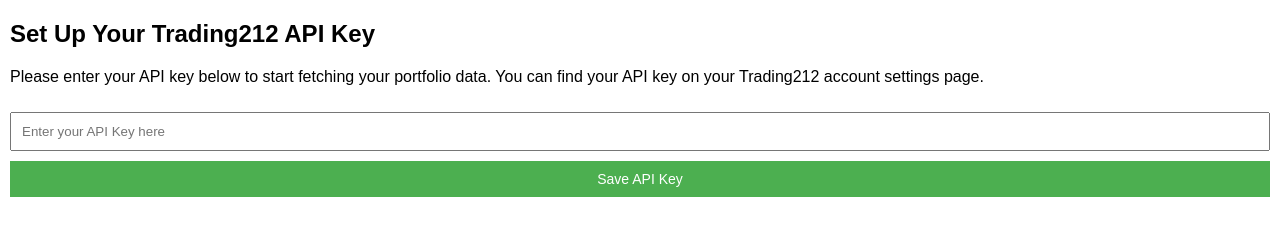
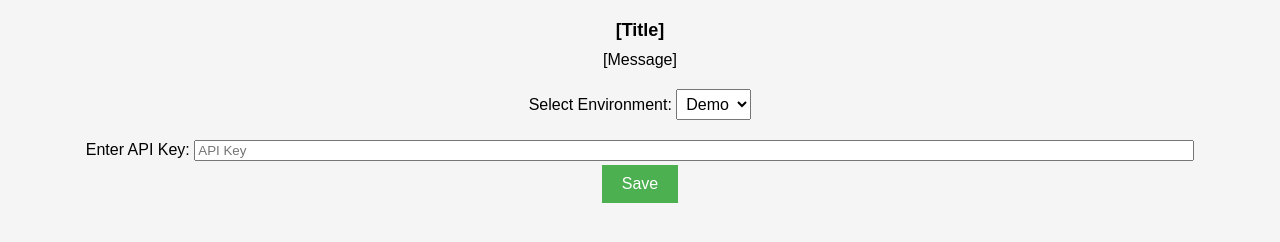
Before and after one commit to niklas-joh/portfolio_tracker_google_sheets, a plain HTML site: page main/api_key_setup.html in a window 1280 px wide. Drawn offline with Linux system fonts and the light colour scheme.

Commit message:
add css to html styling

```diff
--- a/main/api_key_setup.html
+++ b/main/api_key_setup.html
@@ -1,50 +1,34 @@
-<!-- HTML for API Key Setup Sidebar -->
 <!DOCTYPE html>
 <html>
 <head>
-  <base target="_top">
-  <style>
-    body {
-      font-family: Arial, sans-serif;
-      margin: 10px;
-      overflow-x: hidden; /* Prevents horizontal scrolling */
-    }
-    .input-field {
-      width: 100%; /* Adjusted to fit within the viewport without horizontal scrolling */
-      padding: 10px;
-      margin: 10px 0;
-      box-sizing: border-box; /* Ensures padding and border are included in the width calculation */
-    }
-    .button {
-      width: 100%;
-      background-color: #4CAF50;
-      color: white;
-      padding: 10px;
-      border: none;
-      cursor: pointer;
-      font-size: 14px;
-      box-sizing: border-box; /* Makes sure button fits well within the container */
-    }
-    .button:hover {
-      background-color: #45a049;
-    }
-  </style>
+  <title>Custom Modal Template</title>
+  <link rel="stylesheet" href="modal_styles.css">
 </head>
 <body>
-
-  <h2>Set Up Your Trading212 API Key</h2>
-  <p>Please enter your API key below to start fetching your portfolio data. You can find your API key on your Trading212 account settings page.</p>
-
-  <input id="apiKeyInput" class="input-field" type="text" placeholder="Enter your API Key here">
-  <button class="button" onclick="saveApiKey()">Save API Key</button>
-
-  <div id="statusMessage" style="margin-top: 20px;"></div>
+  <div class="modal-container">
+    <div class="title" id="modalTitle">[Title]</div>
+    <div class="content" id="modalContent">[Message]</div>
+    <div class="environment-selection">
+      <label for="environment">Select Environment:</label>
+      <select id="environment">
+        <option value="demo">Demo</option>
+        <option value="live">Live</option>
+      </select>
+    </div>
+    <div class="api-key-input" style="margin-top: 20px;">
+      <label for="apiKey">Enter API Key:</label>
+      <input type="text" id="apiKey" placeholder="API Key" style="width: 80%;">
+    </div>
+    <button onclick="saveApiKey()">Save</button>
+    <div id="statusMessage" style="margin-top: 10px; color: red;"></div>
+  </div>
 
   <script>
     function saveApiKey() {
-      var apiKey = document.getElementById('apiKeyInput').value;
+      const apiKey = document.getElementById('apiKey').value;
+      const environment = document.getElementById('environment').value;
       if (apiKey) {
-        google.script.run.withSuccessHandler(onSaveSuccess).withFailureHandler(onSaveFailure).saveApiKey(apiKey);
+        google.script.run.withSuccessHandler(onSaveSuccess).withFailureHandler(onSaveFailure).saveApiKey(apiKey, environment);
       } else {
         document.getElementById('statusMessage').innerText = 'Please enter a valid API key.';
       }
@@ -52,12 +36,12 @@
 
     function onSaveSuccess() {
       document.getElementById('statusMessage').innerText = 'API Key saved successfully!';
+      setTimeout(() => google.script.host.close(), 1000);
     }
 
     function onSaveFailure(error) {
       document.getElementById('statusMessage').innerText = 'Failed to save API Key: ' + error.message;
     }
   </script>
-
 </body>
 </html>
--- /dev/null
+++ b/main/modal_styles.css
@@ -0,0 +1,36 @@
+body {
+    font-family: Arial, sans-serif;
+    margin: 20px;
+    padding: 0;
+    background-color: #f5f5f5;
+  }
+  .modal-container {
+    text-align: center;
+  }
+  .title {
+    font-size: 18px;
+    font-weight: bold;
+    margin-bottom: 10px;
+  }
+  .content {
+    margin-bottom: 20px;
+  }
+  .environment-selection {
+    margin-top: 10px;
+  }
+  button {
+    background-color: #4CAF50;
+    border: none;
+    color: white;
+    padding: 10px 20px;
+    text-align: center;
+    text-decoration: none;
+    display: inline-block;
+    font-size: 16px;
+    margin: 4px 2px;
+    cursor: pointer;
+  }
+  select {
+    font-size: 16px;
+    padding: 5px;
+  }
```
